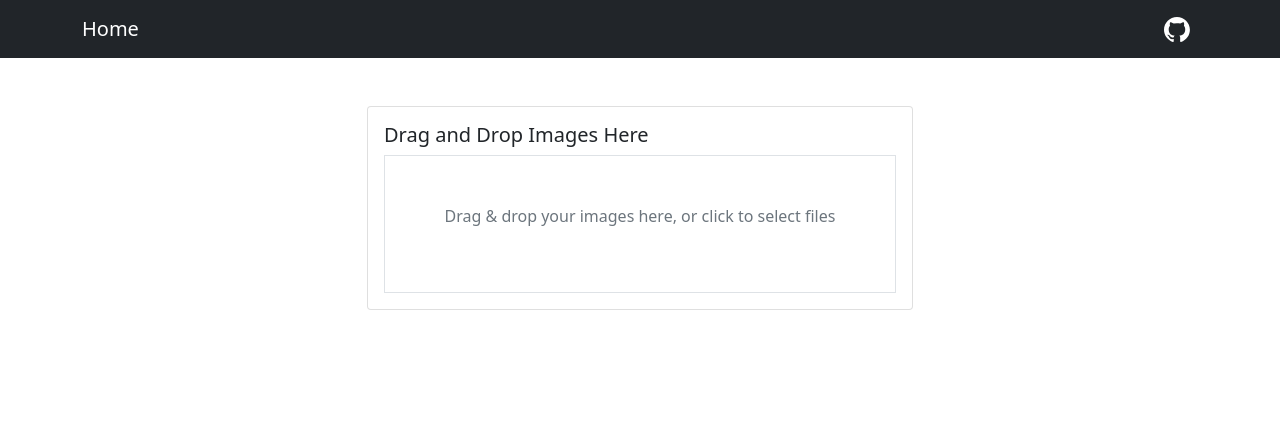
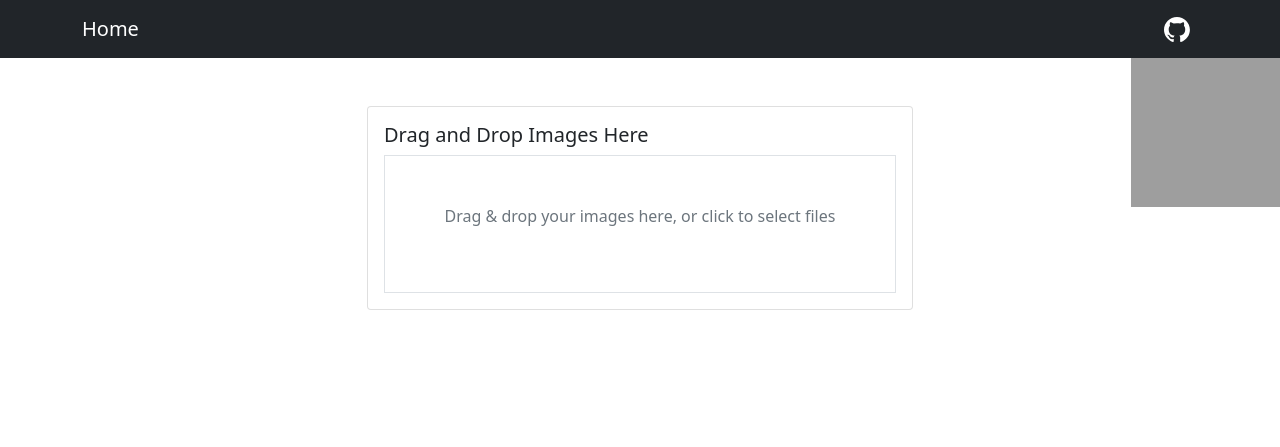
Before and after one commit to dikayx/exifex, a Flask app: page / in a window 1280 px wide. Shown: the top 447 px of the page. Run offline with Flask 3, Linux system fonts and the light colour scheme; some libraries are stand-ins or nearby versions; grey boxes are pictures that could not be loaded.

Commit message:
Added a little fork me badge :)

```diff
--- a/src/static/css/style.css
+++ b/src/static/css/style.css
@@ -17,3 +17,18 @@
     height: 200px;
     object-fit: contain;
 }
+
+/* Move github fork me badge to the right */
+.github-fork-ribbon {
+    position: absolute;
+    top: 58;
+    right: 0;
+    border: 0;
+}
+
+/* Hide the fork ribbon on small screens */
+@media (max-width: 768px) {
+    .github-fork-ribbon {
+        display: none;
+    }
+}
--- a/src/templates/base.html
+++ b/src/templates/base.html
@@ -47,6 +47,23 @@
             </div>
         </nav>
 
+        <!-- Fork ribbon (only on the home page) -->
+        {% if request.path == "/" %}
+        <div>
+            <a href="https://github.com/dan-koller/exifex"
+                ><img
+                    decoding="async"
+                    width="149"
+                    height="149"
+                    src="https://github.blog/wp-content/uploads/2008/12/forkme_right_white_ffffff.png?resize=149%2C149"
+                    class="github-fork-ribbon"
+                    alt="Fork me on GitHub"
+                    loading="lazy"
+                    data-recalc-dims="1"
+            /></a>
+        </div>
+        {% endif %}
+
         <!-- Main content -->
         <div class="container-fluid" id="main-content">
             {% block content %}{% endblock %}
```
